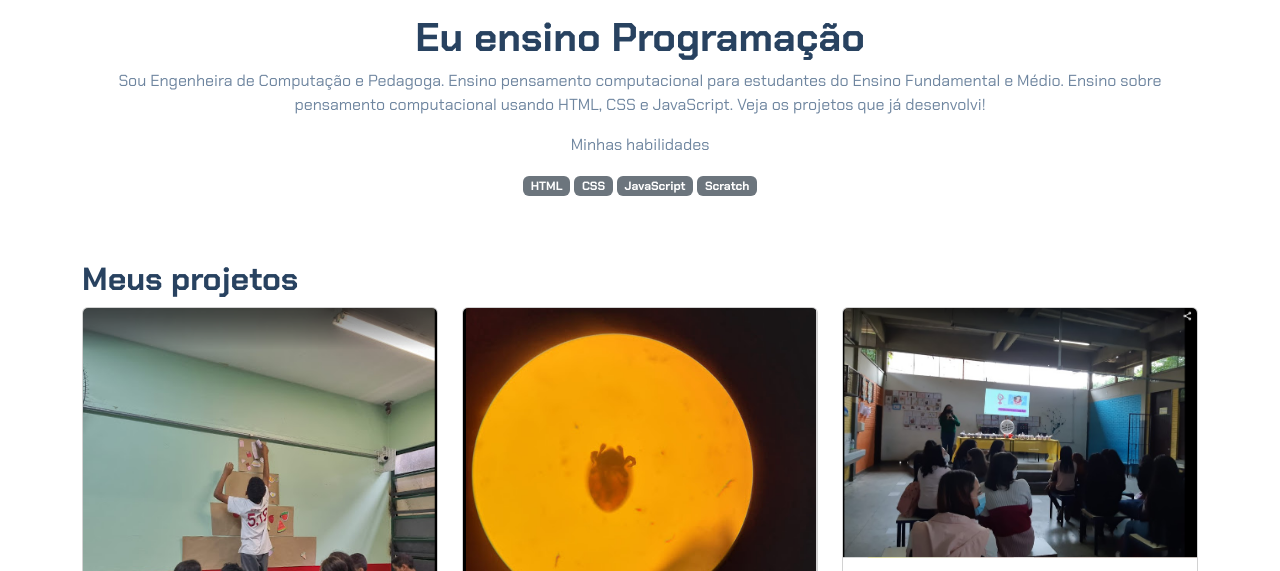
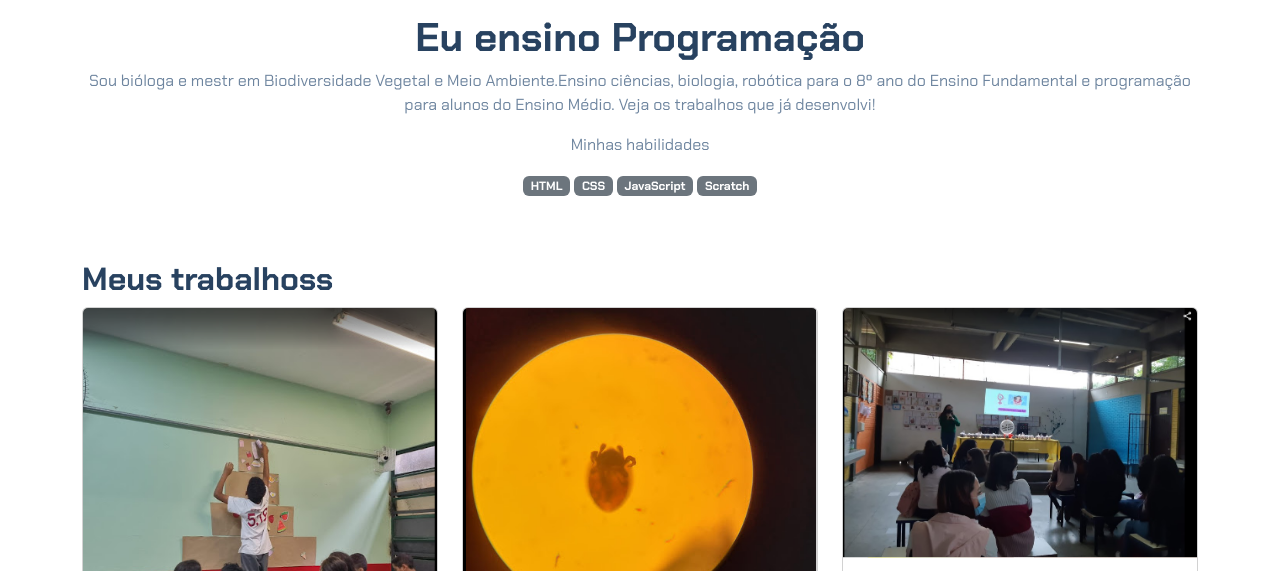
Before and after one commit to fernandamacedo1981/Meu-portfolio, a plain HTML site: page index.html in a window 1280 px wide. Shown: the part 183-754 px from the top of the page. Drawn offline with nearby package versions, Linux system fonts and the light colour scheme; files whose address does not match are found by name.

Commit message:
Update index.html

```diff
--- a/index.html
+++ b/index.html
@@ -16,9 +16,8 @@
             srcset="">
         <p class="lead">Eu sou Fernanda_</p>
         <h1>Eu ensino Programação</h1>
-        <p>Sou Engenheira de Computação e Pedagoga. Ensino pensamento computacional para estudantes do Ensino
-            Fundamental e Médio. Ensino sobre pensamento computacional usando HTML, CSS e JavaScript. Veja os projetos
-            que já desenvolvi!</p>
+        <p>Sou bióloga e mestr em Biodiversidade Vegetal e Meio Ambiente.Ensino ciências, biologia, robótica para o 8º ano
+            do Ensino Fundamental e programação para alunos do Ensino Médio. Veja os trabalhos que já desenvolvi!</p>
         <p>Minhas habilidades</p>
         <div>
             <p class="badge bg-secondary">HTML</p>
@@ -28,9 +27,9 @@
         </div>
     </header>
     <main class="container mt-5">
-        <h2>Meus projetos</h2>
+        <h2>Meus trabalhoss</h2>
         <div class="row">
-            <!-- Projeto 1 -->
+            <!-- Tabalho 1 -->
             <div class="col-md-4">
                 <div class="card">
                     <img src="img/projeto-1.png" class="card-img-top" alt="Imagem do projeto de biblioteca virtual">
```
